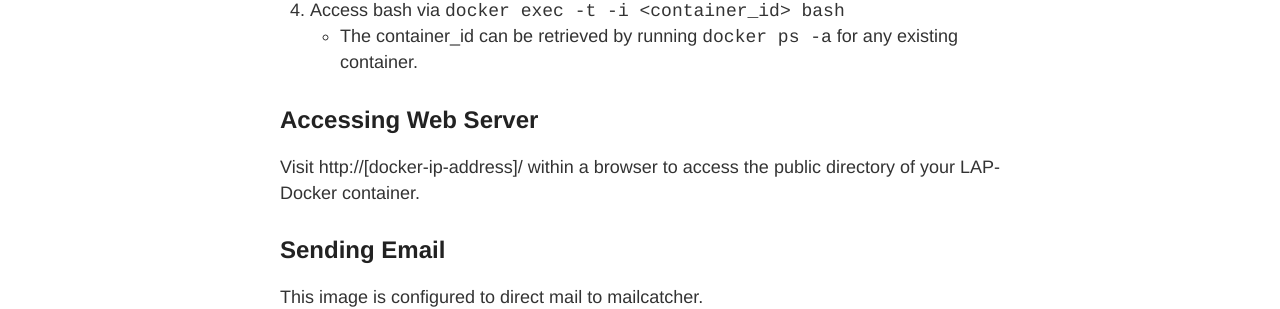
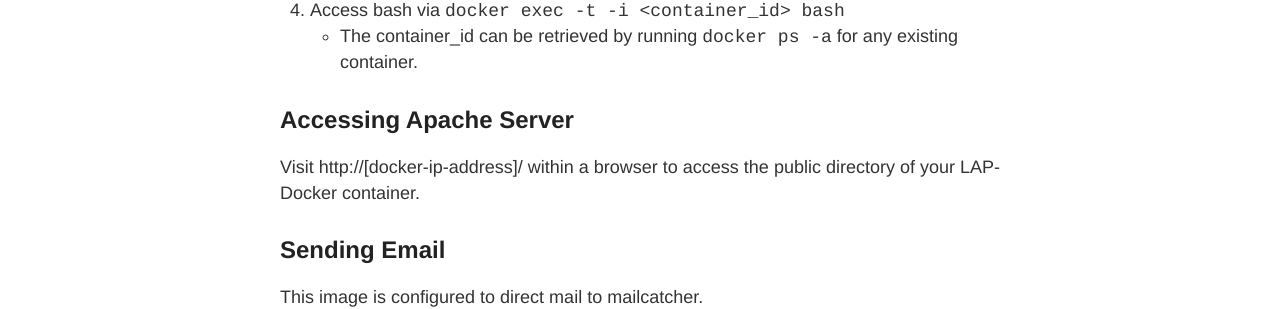
Before and after one commit to hedinfaok/lap-docker, a Jekyll site: the page built from _docs/mac/getting-started.md, in a window 1280 px wide. Shown: the part 879-1188 px from the top of the page. Built offline with Jekyll 4.4.1, drawn with Linux system fonts in a browser that asks for light colours; Markdown is read by kramdown in place of the engine named in the settings.

Commit message:
Tweak language for web server section.

```diff
--- a/_docs/mac/getting-started.md
+++ b/_docs/mac/getting-started.md
@@ -30,8 +30,8 @@ Usage:
 4. Access bash via `docker exec -t -i <container_id> bash`
  - The container_id can be retrieved by running `docker ps -a` for any existing container.
 
-Accessing Web Server
---------------------
+Accessing Apache Server
+-----------------------
 
 Visit http://[docker-ip-address]/ within a browser to access the public directory of your LAP-Docker container.
 
```
Also changed, not shown: _docs/windows/getting-started.md (+2 -2 lines).
